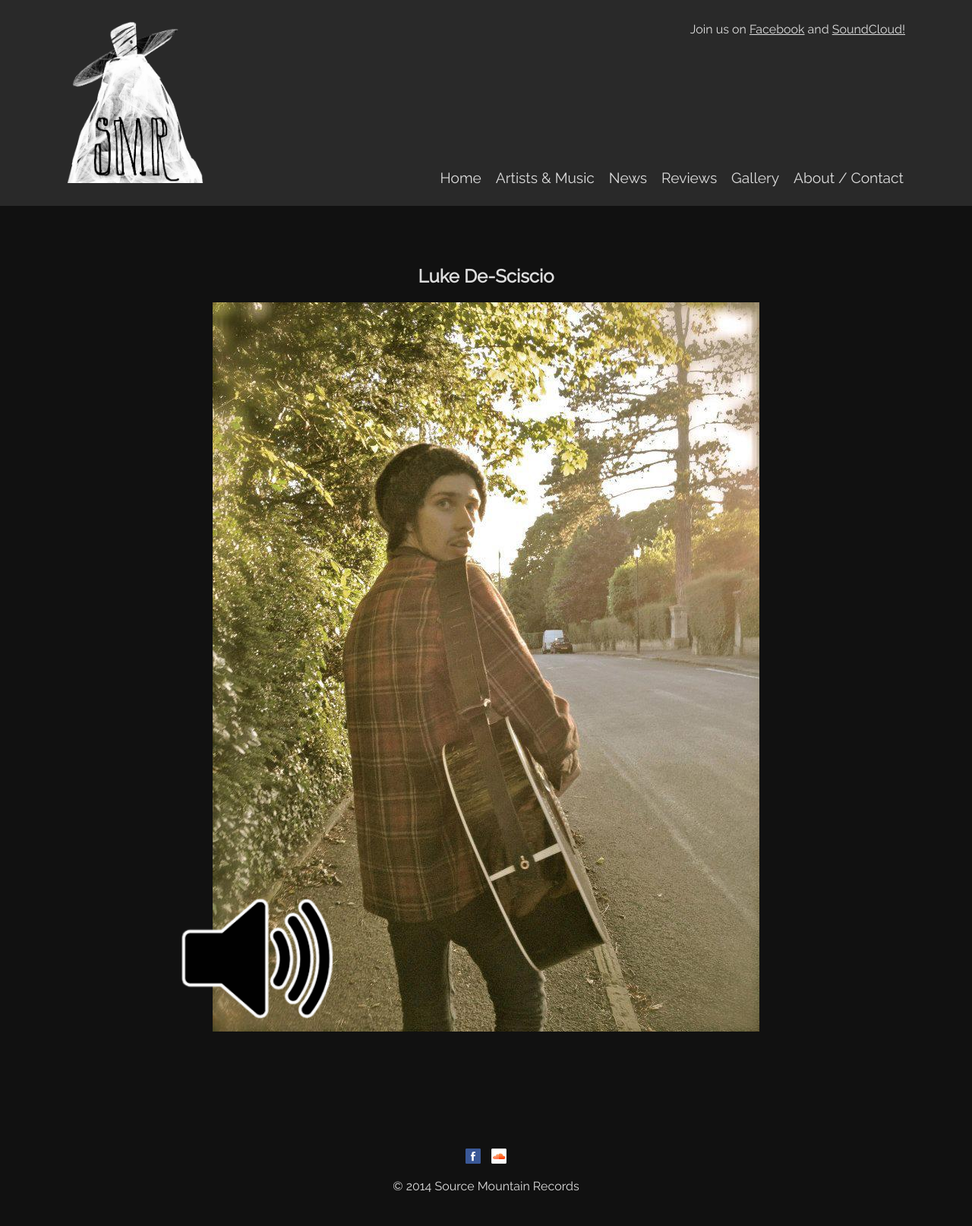
After one commit to samhaywarduk/SourceMountainRecordsGitHub, a PHP site: page /artists.php in a window 1280 px wide. The commit adds this page. Shown: the whole page at 76% size. Run offline with PHP 8.4, Linux system fonts and the light colour scheme; some libraries are stand-ins or nearby versions; some web fonts are replaced.

Commit message:
Made a start on the artists page

```diff
--- /dev/null
+++ b/artists.php
@@ -0,0 +1,25 @@
+<?php include('inc/header.php'); ?>
+
+	<section class="oFloAuto">
+
+		<ul class="artists clear">
+			<li class="oFloAuto">
+				<div class="artist-image">
+					<a href="http://lorempixel.com/640/480/nightlife/">
+						<h2>Luke De-Sciscio</h2>
+						<img src="img/luke.jpg"></img>
+						<img class="speaker-icon" src="img/speaker-sound.png"></img>
+					</a>
+				</div>
+				<div class="soundCloudSample">
+					<iframe width="100%" height="150" scrolling="no" frameborder="no" src="https://w.soundcloud.com/player/?url=https%3A//api.soundcloud.com/tracks/160983442&amp;auto_play=false&amp;hide_related=false&amp;show_comments=false&amp;show_user=true&amp;show_reposts=false&amp;visual=true"></iframe>
+				</div>
+			</li>
+
+		</ul>
+
+
+
+	</section>
+
+<?php include('inc/footer.php'); ?>
--- a/css/main.css
+++ b/css/main.css
@@ -137,7 +137,7 @@ footer{
 	margin-top: 0;
 }
 
-iframe{
+.video-container iframe{
 	display:block; /*center the youtube video*/
 	margin: 0 auto;
 }
@@ -188,3 +188,33 @@ iframe{
 	margin-left: 15%;
 	margin-right: 15%;
 }
+
+/*****************************************
+		PAGE:ARTISTS
+******************************************/
+
+.artists{
+	width: 75%;
+	margin: 3% auto 0;
+}
+
+.artists li{
+	margin-bottom: 12%;
+	text-align: center;
+
+}
+
+.artist-image{
+	position:relative;
+}
+
+.artist-image img{
+	max-height: 100%;
+}
+
+.speaker-icon{
+	position: absolute;
+	width:25%;
+	bottom:2%;
+	left:1%;
+}
--- a/inc/footer.php
+++ b/inc/footer.php
@@ -10,6 +10,10 @@
 	</body>
 	<script src="http://ajax.googleapis.com/ajax/libs/jquery/2.1.1/jquery.min.js"></script>
 	<script>
+
+	//*******************************
+	//			RESPONSIVE YOUTUBE
+	//*******************************
 
 		var person = {firstName:"John", lastName:"Doe", age:50, eyeColor:"blue"};
 		var vidDimensionsMobile = {width:"360", height:"203"};
@@ -32,13 +36,13 @@
 
 		function youtubeResponsive(){
 			if(getWidth() >= 768){  //if browser width 768 or more..
-				$('iframe').attr(vidDimensionsTablet);  //set the iframe(youtube) height & width attributes
+				$('.video-container iframe').attr(vidDimensionsTablet);  //set the iframe(youtube) height & width attributes
 			}
 			if(getWidth() >= 922){
-				$('iframe').attr(vidDimensionsDesktop);
+				$('.video-container iframe').attr(vidDimensionsDesktop);
 			}
 			if(getWidth() < 768){  //this isnt needed in the initial page load function call as the smallest setting is the default (see the attributes of the iframe in html)
-		 		$('iframe').attr(vidDimensionsMobile);
+		 		$('.video-container iframe').attr(vidDimensionsMobile);
 		 	}
 
 		}
@@ -74,6 +78,10 @@
 
 		// });
 
+		//*******************************
+		//			LIGHTBOX
+		//*******************************
+
 		var $overlay = $('<div class="overlay"></div>');
 		var $image = $("<img>");
 		var $caption = $("<p></p>");
@@ -107,5 +115,32 @@
 		  //Hide the overlay
 		  $overlay.hide();
 		});
+
+		//*******************************
+		//		 SPEAKER ICON AND SAMPLE
+		//*******************************
+
+		$('.soundCloudSample').hide();
+
+		$('.speaker-icon').click(function(){  //when speaker icon is clicked
+			var timeOut;
+			var speakerImage;
+
+			event.preventDefault();  //prevent clicking  the speaker from folling the link its nested in
+			speakerImage = this;  //store a reference to the actual clicked button
+			$(speakerImage).attr("src", "img/speaker-sound-invert.png")  // change the image's src attribute to the other speaker image
+
+			timeOut = setTimeout(function(){  //this all changes the image back after 1000 miliseconds
+			$(speakerImage).attr("src", "img/speaker-sound.png")
+			}, 1000);
+
+			$('.soundCloudSample').slideToggle('slow');
+
+		});
+
+
+
+
+
 	</script>
 </html>
--- a/inc/header.php
+++ b/inc/header.php
@@ -22,7 +22,7 @@
 					<nav class="mob-nav">
 						<ul>
 							<li><a href="index.php">Home</a></li>
-							<li><a href="index.php">Artists &amp; Music</a></li>
+							<li><a href="artists.php">Artists &amp; Music</a></li>
 							<li><a href="index.php">News</a></li>
 							<li><a href="index.php">Reviews</a></li>
 							<li><a href="gallery.php">Gallery</a></li>
@@ -37,7 +37,7 @@
 					<nav class="main-nav">
 						<ul>
 							<li><a href="index.php">Home</a></li>
-							<li><a href="index.php">Artists &amp; Music</a></li>
+							<li><a href="artists.php">Artists &amp; Music</a></li>
 							<li><a href="index.php">News</a></li>
 							<li><a href="index.php">Reviews</a></li>
 							<li><a href="gallery.php">Gallery</a></li>
```
Also changed, not shown: img/luke.jpg (added), img/sienna.png (added), img/speaker-sound-invert.png (added), img/speaker-sound.png (added).
